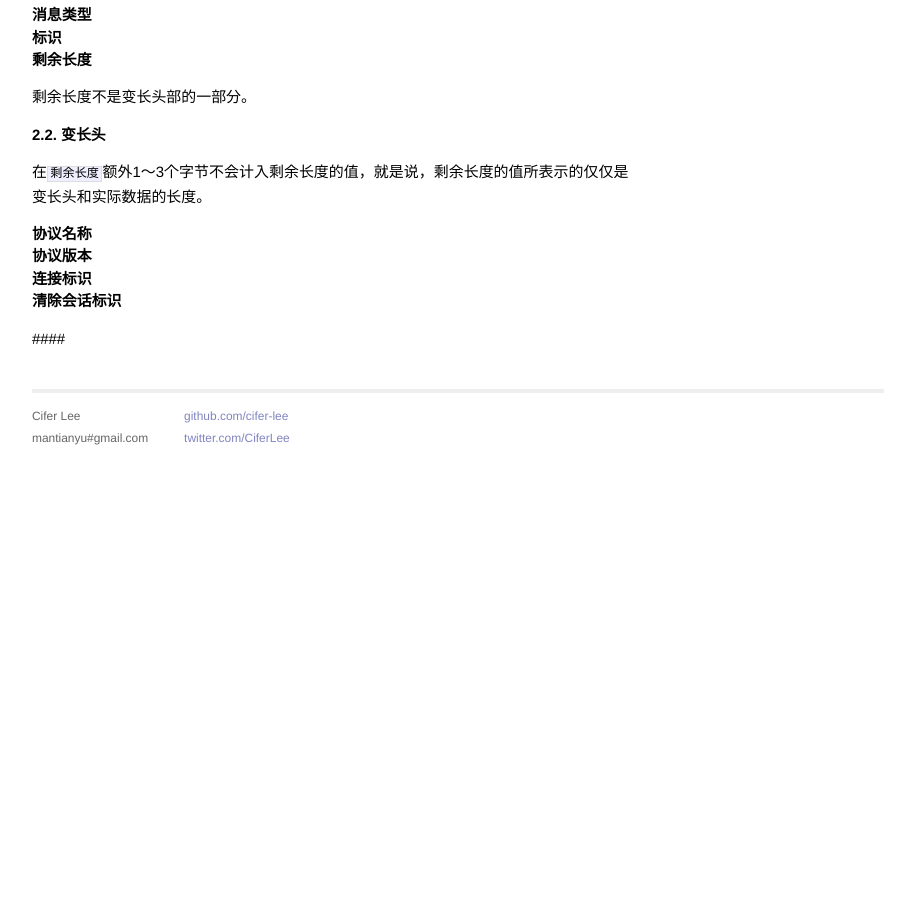
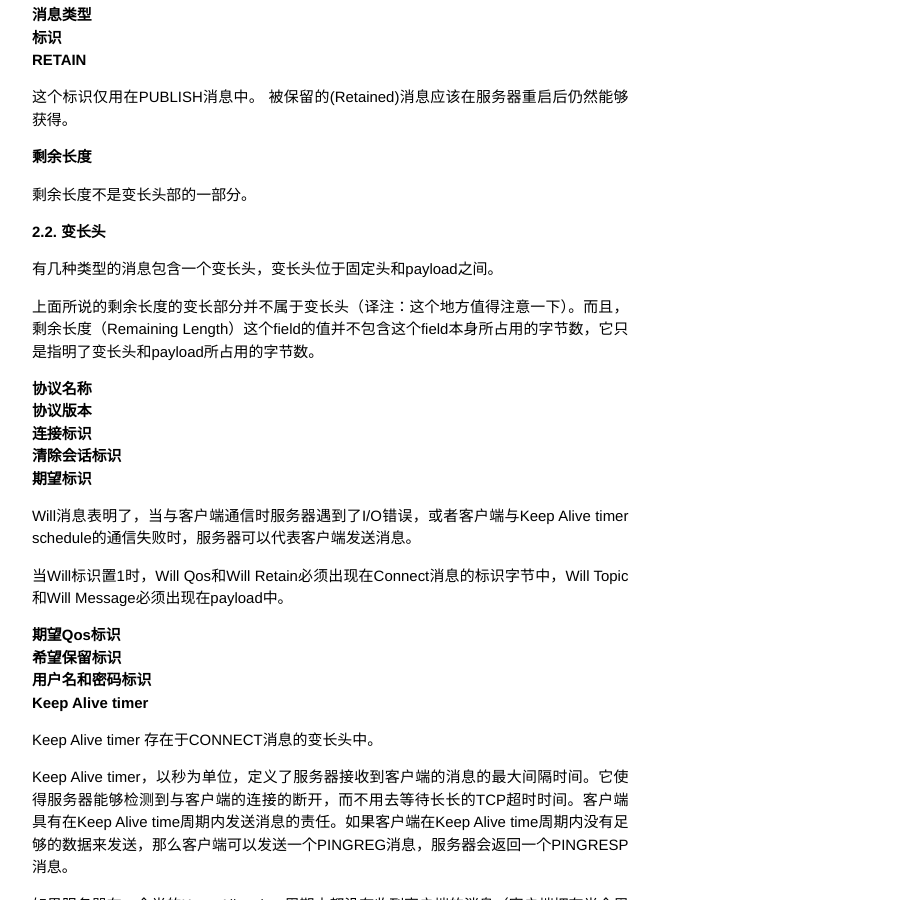
Before and after one commit to cifer-lee/cifer-lee.github.io, a Jekyll site: the page built from _posts/2013-07-07-MQTT-v3.1-Protocol-Specification.markdown, in a window 1280 px wide and 900 px high, scrolled down 474 px. Shown: the whole window, without its empty margins (182-1097 px from the left). Built offline with Jekyll 4.4.1, drawn with Linux system fonts in a browser that asks for light colours; before the commit the page ends 945 px from its top, so only the background shows below that; some of the changed text lies outside the part shown.

Commit message:
add some posts

```diff
--- a/_posts/2013-07-06-welcome-to-jekyll.markdown
+++ b/_posts/2013-07-06-welcome-to-jekyll.markdown
@@ -2,6 +2,7 @@
 layout: post
 title:  "Welcome to Jekyll!"
 date:   2013-07-06 08:56:02
+published: false
 categories: jekyll update
 ---
 
--- a/_posts/2013-07-07-MQTT-v3.1-Protocol-Specification.markdown
+++ b/_posts/2013-07-07-MQTT-v3.1-Protocol-Specification.markdown
@@ -24,15 +24,23 @@ date: 2013-07-07
 
 ### 标识
 
+#### RETAIN
+这个标识仅用在PUBLISH消息中。
+被保留的(Retained)消息应该在服务器重启后仍然能够获得。
+
+
 ### 剩余长度
 
 剩余长度不是变长头部的一部分。
 
 ## 2.2. 变长头
 
-在`剩余长度`额外1～3个字节不会计入剩余长度的值，就是说，剩余长度的值所表示的仅仅是变长头和实际数据的长度。
+有几种类型的消息包含一个变长头，变长头位于固定头和payload之间。
+
+上面所说的剩余长度的变长部分并不属于变长头（译注：这个地方值得注意一下）。而且，剩余长度（Remaining Length）这个field的值并不包含这个field本身所占用的字节数，它只是指明了变长头和payload所占用的字节数。
 
 ### 协议名称
+
 
 ### 协议版本
 
@@ -40,4 +48,55 @@ date: 2013-07-07
 
 #### 清除会话标识
 
-####
+#### 期望标识
+
+Will消息表明了，当与客户端通信时服务器遇到了I/O错误，或者客户端与Keep Alive timer schedule的通信失败时，服务器可以代表客户端发送消息。
+
+当Will标识置1时，Will Qos和Will Retain必须出现在Connect消息的标识字节中，Will Topic和Will Message必须出现在payload中。
+
+#### 期望Qos标识
+
+#### 希望保留标识
+
+#### 用户名和密码标识
+
+### Keep Alive timer
+
+Keep Alive timer 存在于CONNECT消息的变长头中。
+
+Keep Alive timer，以秒为单位，定义了服务器接收到客户端的消息的最大间隔时间。它使得服务器能够检测到与客户端的连接的断开，而不用去等待长长的TCP超时时间。客户端具有在Keep Alive time周期内发送消息的责任。如果客户端在Keep Alive time周期内没有足够的数据来发送，那么客户端可以发送一个PINGREG消息，服务器会返回一个PINGRESP消息。
+
+如果服务器在一个半的Keep Alive time周期内都没有收到客户端的消息（客户端拥有半个周期的“再生“期），那么他会断开与客户端的连接，就好像客户端发送了一个DISCONNECT消息。
+
+如果客户端没有收到PINGRESP消息，那么他应该主动断开与服务器的连接。
+
+### Connect返回码
+
+返回码在CONNACK消息的变长头中被发送。
+
+### Topic name
+
+
+## Payload
+
+下面的几种MQTT消息具有payload：
+
+### CONNECT
+
+这个payload里包含着一个或多个UTF-8编码的字符串。它们指明了一个客户端的唯一标识，一个期望的topic还有用户名和密码。除了第一个，其他都是可选的，取决于变长头的字段。
+
+
+### SUBSCRIBE
+
+### SUBACK
+
+### PUBLISH
+
+
+## Message identifiers
+
+消息的标识存在于以下这些消息的变长头中：PUBLISH, PUBACK, PUBREC, PUBREL, PUBCOMP, SUBSCRIBE, SUBACK, UNSUBSCRIBE, UNSUBACK。
+
+## MQTT 和 UTF-8
+
+## 未使用的位
```
Also changed, not shown: _posts/2013-07-15-todo-list.markdown (added, +9 -0 lines), _posts/2013-07-17-what-to-do-when-migrating.markdown (added, +7 -0 lines), _posts/2013-07-20-nginx-comet-low-latency-server-push.markdown (added, +7 -0 lines), _posts/2013-07-25-nodejs-mqtt-library-study.markdown (added, +36 -0 lines).
